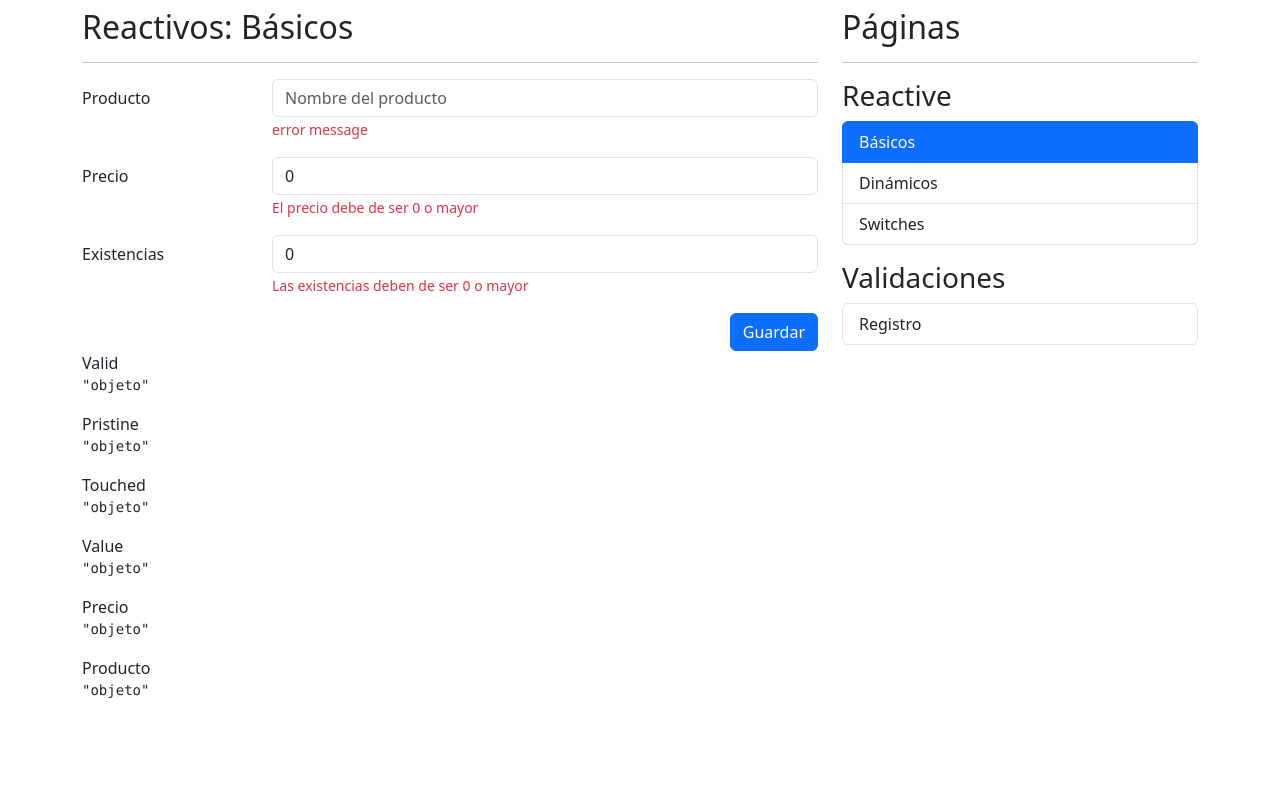
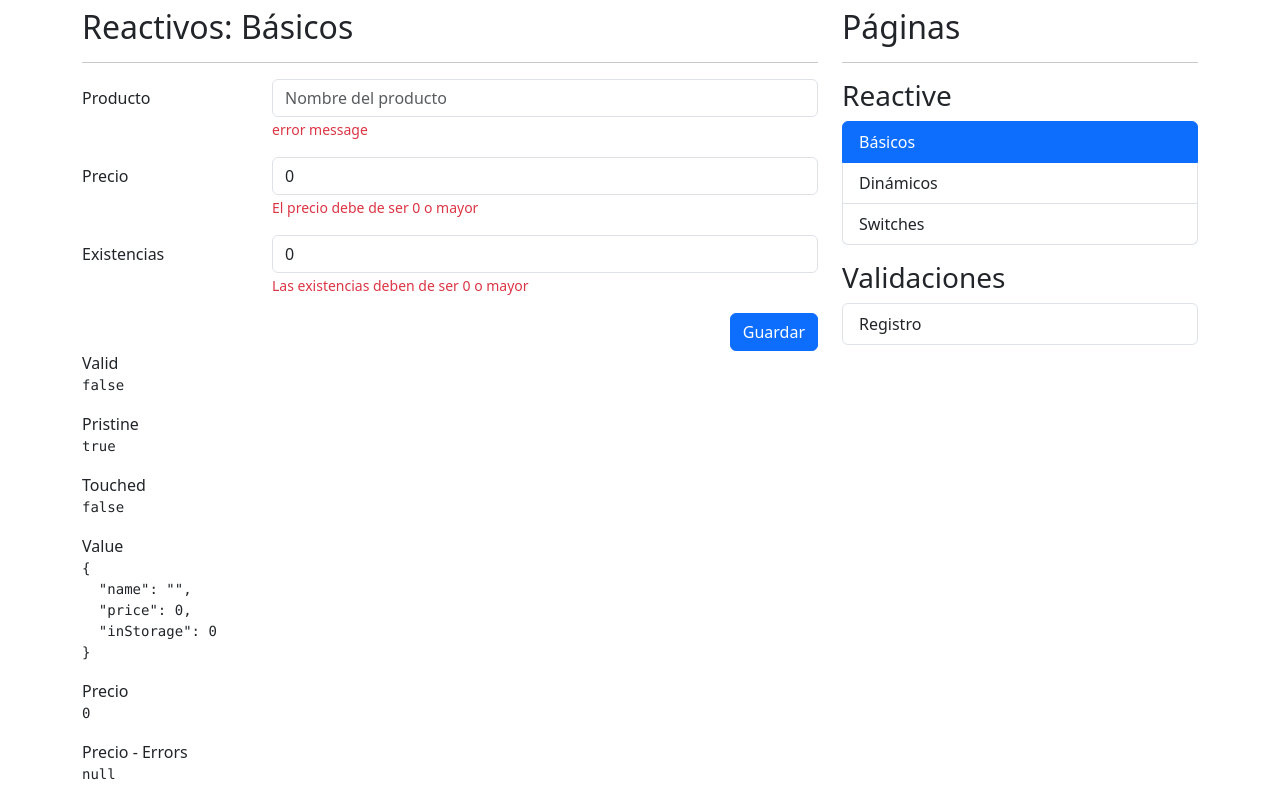
Before and after one commit to AlonsoAM/forms-app-angular, an Angular app: page /reactive/basic in a window 1280 px wide. Shown: the top 800 px of the page. Built offline with nearby package versions, Linux system fonts and the light colour scheme.

Commit message:
Validaiones básicas

```diff
--- a/src/app/reactive/pages/basic-page/basic-page.component.html
+++ b/src/app/reactive/pages/basic-page/basic-page.component.html
@@ -69,21 +69,27 @@
 <div class="row">
   <div class="col">
     <span>Valid</span>
-    <pre>{{ "objeto" | json }}</pre>
+    <pre>{{ myForm.valid | json }}</pre>
 
     <span>Pristine</span>
-    <pre>{{ "objeto" | json }}</pre>
+    <pre>{{ myForm.pristine | json }}</pre>
 
     <span>Touched</span>
-    <pre>{{ "objeto" | json }}</pre>
+    <pre>{{ myForm.touched | json }}</pre>
 
     <span>Value</span>
-    <pre>{{ "objeto" | json }}</pre>
+    <pre>{{ myForm.value | json }}</pre>
 
     <span>Precio</span>
-    <pre>{{ "objeto" | json }}</pre>
+    <pre>{{ myForm.controls["price"].value | json }}</pre>
+
+    <span>Precio - Errors</span>
+    <pre>{{ myForm.controls["price"].errors | json }}</pre>
 
     <span>Producto</span>
-    <pre>{{ "objeto" | json }}</pre>
+    <pre>{{ myForm.controls["name"].value | json }}</pre>
+
+    <span>Producto - Errors</span>
+    <pre>{{ myForm.controls["name"].errors | json }}</pre>
   </div>
 </div>
--- a/src/app/reactive/pages/basic-page/basic-page.component.ts
+++ b/src/app/reactive/pages/basic-page/basic-page.component.ts
@@ -1,5 +1,5 @@
 import { Component } from '@angular/core';
-import { FormBuilder, FormControl, FormGroup } from '@angular/forms';
+import { FormBuilder, FormGroup, Validators } from '@angular/forms';
 
 @Component({
   templateUrl: './basic-page.component.html',
@@ -7,20 +7,22 @@ import { FormBuilder, FormControl, FormGroup } from '@angular/forms';
 })
 export class BasicPageComponent {
   // public myForm: FormGroup = new FormGroup({
-  //   name: new FormControl(''),
+  //   name: new FormControl('valor', [validaciones sincronas], [vcalidaciones asincronas]),
   //   price: new FormControl(0),
   //   isStorage: new FormControl(0),
   // });
 
   public myForm: FormGroup = this.formBuilder.group({
-    name: [''],
-    price: [0],
-    inStorage: [0],
+    name: ['', [Validators.required, Validators.minLength(3)]],
+    price: [0, [Validators.required, Validators.min(0)]],
+    inStorage: [0, [Validators.required, Validators.min(0)]],
   });
 
   constructor(private formBuilder: FormBuilder) {}
 
   onSave(): void {
+    if (this.myForm.invalid) return;
+
     console.log(this.myForm.value);
   }
 }
```
